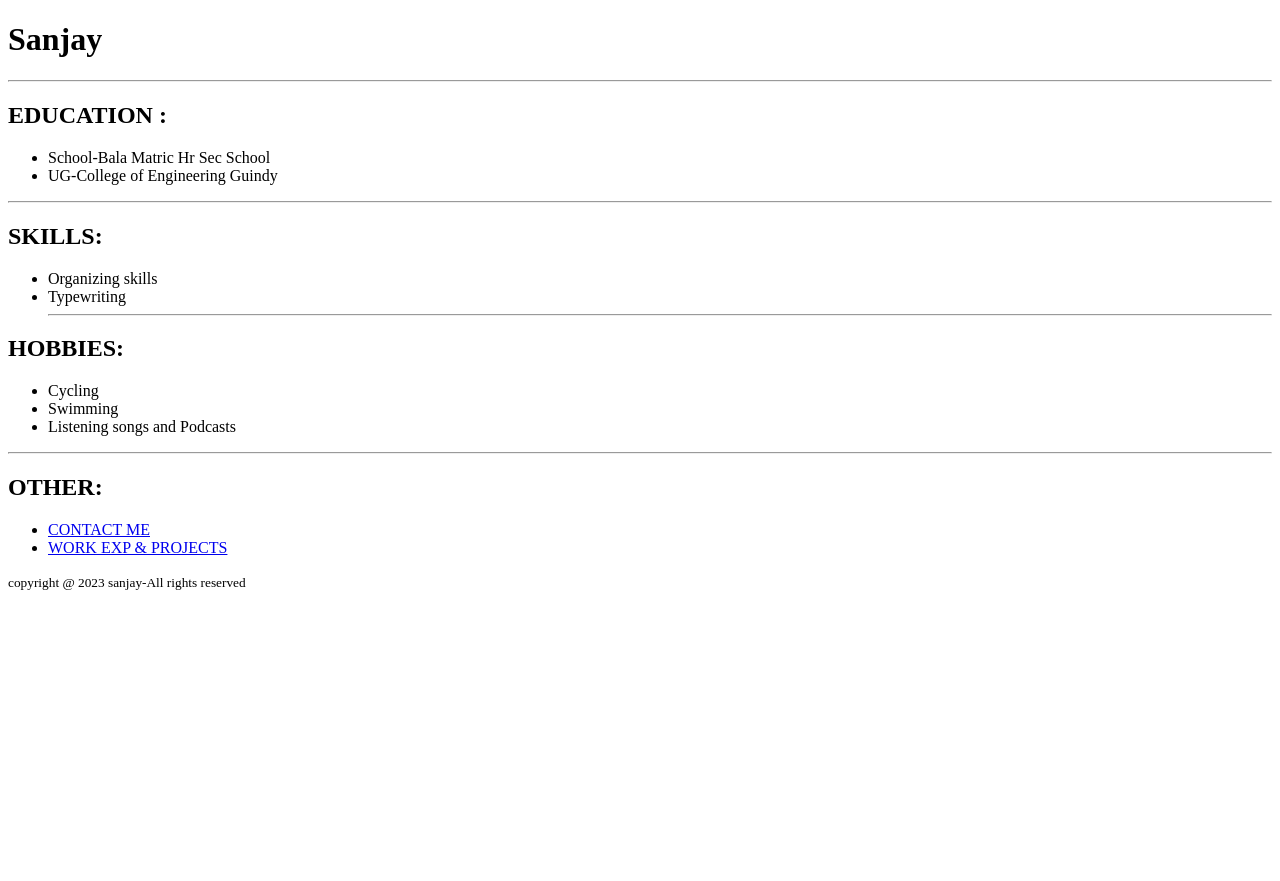
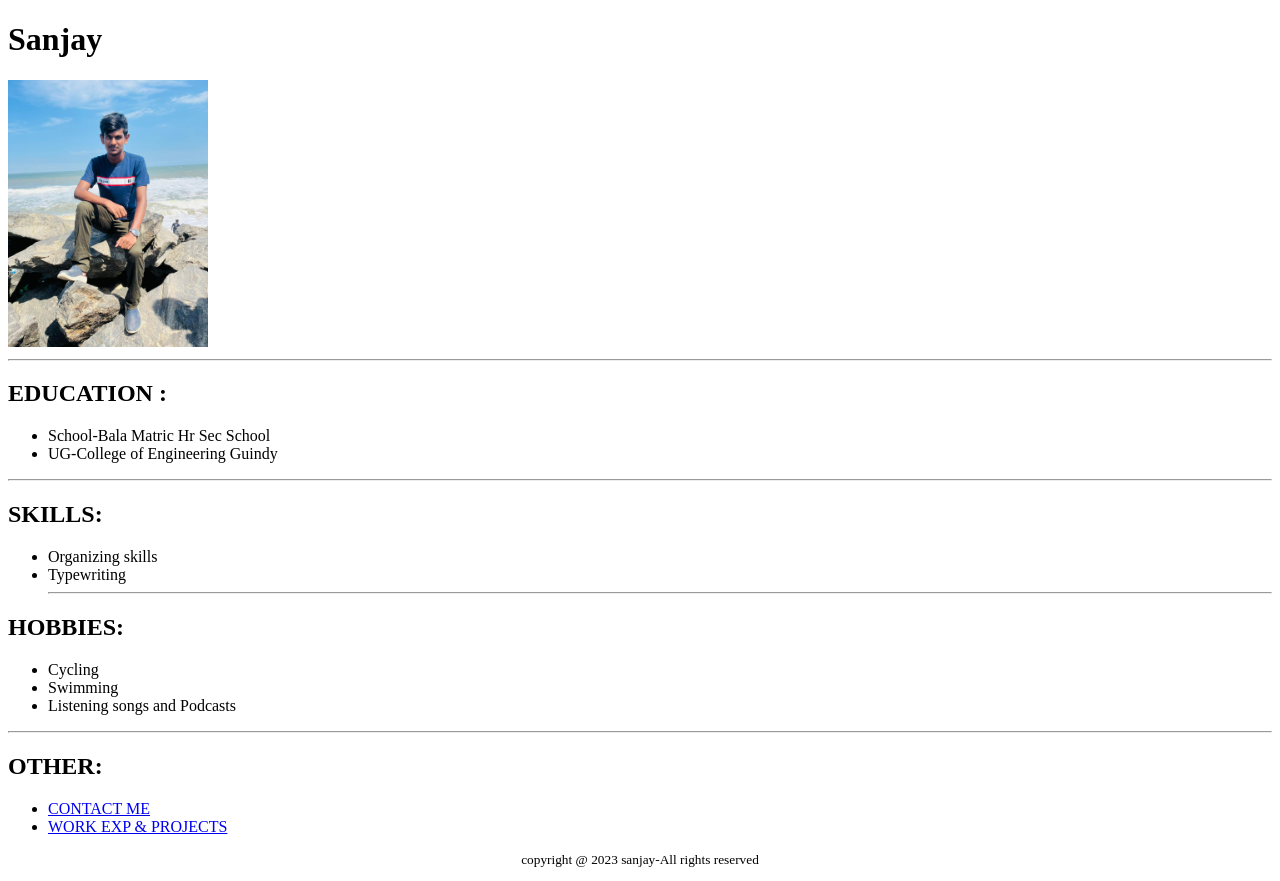
Before and after one commit to sanjay5514/html-capstone1, a plain HTML site: page index.html in a window 1280 px wide. Before the commit the page ends 800 px from the top, so only its background shows below. Drawn offline with Linux system fonts and the light colour scheme.

Commit message:
Update index.html

```diff
--- a/index.html
+++ b/index.html
@@ -1,13 +1,14 @@
 <!DOCTYPE html>
-<html lang="en">
+<html lang="en" >
 <head>
     <meta charset="UTF-8">
     <meta name="viewport" content="width=device-width, initial-scale=1.0">
     <title>CAPSTONE PROJECT 1</title>
+
 </head>
 <body>
     <h1>Sanjay</h1>
-
+    <img src="WhatsApp Image 2024-03-15 at 13.24.17_702ddd8e.jpg" style="width: 200px ;;" />
     <hr>
     <h2>EDUCATION :</h2>
     <ul>
@@ -35,7 +36,7 @@
      </ul>
      <footer>
         <small>
-            copyright @ 2023 sanjay-All rights reserved
+            <p style="text-align:center;">copyright @ 2023 sanjay-All rights reserved</p>
         </small>
     </footer>
 </body>
```
